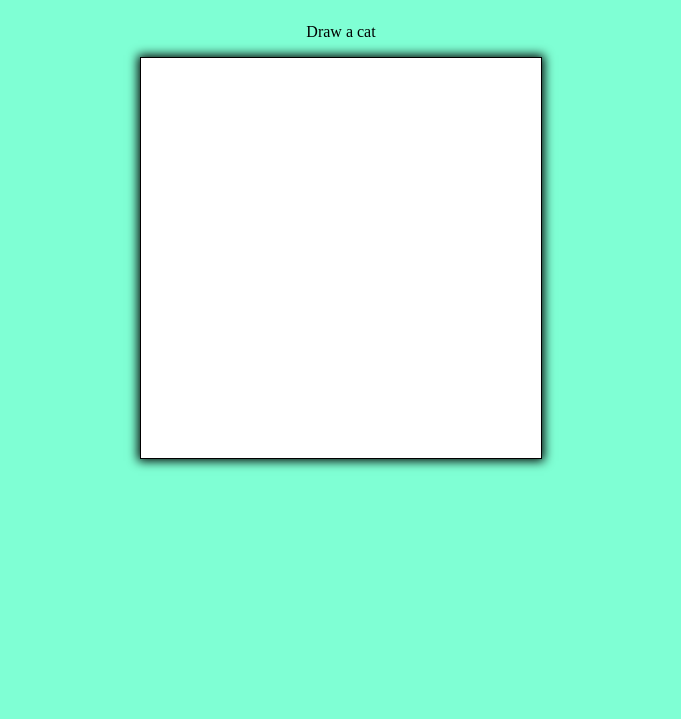
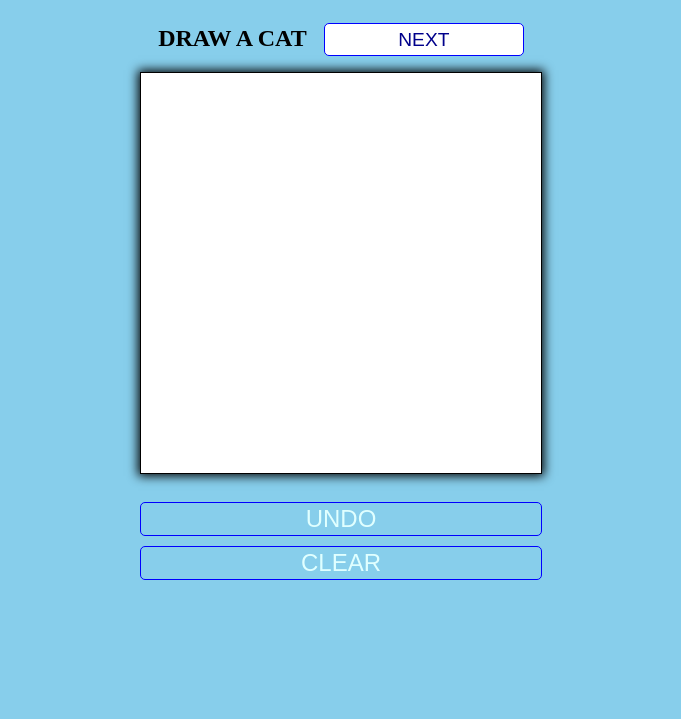
Before and after one commit to AzJRC/drawing_ai_app, a plain HTML site: page web/index.html in a window 1280 px wide. Shown: the part 81-800 px from the top of the page, without its empty margins (299-980 px from the left). Drawn offline with Linux system fonts and the light colour scheme.

Commit message:
sketch pad done

```diff
--- a/web/app/canvas.js
+++ b/web/app/canvas.js
@@ -1,5 +1,9 @@
 class SketchCanvas {
     constructor(container, size=400) {
+        container.style = `
+            display: flex;
+            flex-direction: column`
+
         this.canvas = document.createElement('canvas');
         this.canvas.width = size;
         this.canvas.height = size;
@@ -9,42 +13,107 @@ class SketchCanvas {
             box-shadow: 0px 0px 10px 2px black;
             `
         container.appendChild(this.canvas); /* Add element to the DOM */
+
+        container.appendChild(document.createElement('br'))
+
+        this.undoButton = this.#createButton(container, 'UNDO', this.buttonSize=size/5);
+        this.undoButton.disabled = true;
+
+        this.clearButton = this.#createButton(container, 'CLEAR', this.buttonSize);
+        this.clearButton.disabled = true;
+
         this.ctx = this.canvas.getContext('2d'); /* Allows enable the canvas api to draw in it */
-
         this.paths = []
+        this.tmpPaths = []
         this.isDrawing = false;
-
         this.#addEventListeners(); /* # means private method -> private methods can't be called outside of the class */
     }
 
     #addEventListeners() {
+
+        /* Canvas event listeners */
         this.canvas.onmousedown = (event) => {
-            const mousePos = this.#getMouseLoc(event)
-            this.paths.push([mousePos])
-            this.isDrawing = true
+            const mousePos = this.#getMouseLoc(event);
+            this.paths.push([mousePos]);
+            this.isDrawing = true;
         }
 
         this.canvas.onmousemove = (event) => {
             if (this.isDrawing) {
-                const mousePos = this.#getMouseLoc(event)
-                const lastPath = this.paths[this.paths.length - 1]
-                lastPath.push(mousePos) /* Add point to the last path */
-                this.#redraw()
+                const mousePos = this.#getMouseLoc(event);
+                const lastPath = this.paths[this.paths.length - 1];
+                lastPath.push(mousePos); /* Add point to the last path */
+                this.#redraw();
+
+                this.undoButton.disabled = false;
+                this.clearButton.disabled = false;
             }
         }
 
         this.canvas.onmouseup = () => {
             this.isDrawing = false;
         }
+
+        this.canvas.ontouchstart = (event) => {
+            const touch = event.touches[0]; /* Consider only first screen touch */
+            this.canvas.onmousedown(touch);
+        }
+
+        this.canvas.ontouchmove = (event) => {
+            const touch = event.touches[0];
+            this.canvas.onmousemove(touch);
+        }
+
+        this.canvas.ontouchend = () => {
+            this.canvas.onmouseup();
+        }
+
+
+        /* buttons event listeners */
+        this.undoButton.onclick = () => {
+            if (this.tmpPaths.length > 0) {
+                this.paths = [...this.tmpPaths]
+                this.tmpPaths = [];
+                this.#redraw();
+                this.clearButton.disabled = false
+            } else {
+                this.paths.pop()
+                this.#redraw()
+                if (this.paths.length == 0) {
+                    this.undoButton.disabled = true;
+                    this.clearButton.disabled = true;
+            }
+            }
+        }
+
+        this.clearButton.onclick = () => {
+            this.tmpPaths = [...this.paths];
+            this.paths = [];
+            this.#redraw();
+            this.clearButton.disabled = true;
+        }
+    }
+
+    #createButton(container, label, width) {
+        const button = document.createElement('button');
+        button.innerHTML = label;
+        button.style = `
+            display: inline-block;
+            text-align: center;
+            font-size: 1.5rem;
+            margin-top: 10px;`
+        container.appendChild(button);
+        return button;
     }
 
     #redraw = () => {
-        this.ctx.clearRect(0, 0, this.canvas.width, this.canvas.height) /* Clean the canvas */
-        draw.paths(this.ctx, this.paths) /* Function to draw in the canvas, defined in app/draw.js */
+        this.ctx.clearRect(0, 0, this.canvas.width, this.canvas.height); /* Clean the canvas */
+        draw.paths(this.ctx, this.paths); /* Function to draw in the canvas, defined in app/draw.js */
     }
 
     #getMouseLoc = (event) => {
-        const rect = this.canvas.getBoundingClientRect() /* The getBoundingClientRect() method is a property of HTML DOM Element that returns a DOMRect object with eight properties: left, top, right, bottom, x, y, width, and height */
-        return [Math.round(event.clientX - rect.left), Math.round(event.clientY - rect.top)] /* Coordinates X, Y relative to the left and top sides of the canvas, respectively */
+        const rect = this.canvas.getBoundingClientRect(); /* The getBoundingClientRect() method is a property of HTML DOM Element that returns a DOMRect object with eight properties: left, top, right, bottom, x, y, width, and height */
+        return [Math.round(event.clientX - rect.left), Math.round(event.clientY - rect.top)]; /* Coordinates X, Y relative to the left and top sides of the canvas, respectively */
     }
+
 }
--- a/web/app/draw.js
+++ b/web/app/draw.js
@@ -14,7 +14,6 @@ draw.path = (ctx, path, color) => {
 }
 
 draw.paths = (ctx, paths, color='black') => {
-    console.log(paths)
     for (const path of paths) {
         draw.path(ctx, path, color);
     }
--- a/web/app/instructions.js
+++ b/web/app/instructions.js
@@ -1,12 +1,37 @@
 class Instructions {
-    constructor(container, size=200) {
-        this.instruction = document.createElement('p');
-        this.instruction.innerHTML = 'Draw a ' + this.#drawing[this.#i];
-        this.instruction.width = size
-        this.instruction.height = size
-        container.appendChild(this.instruction)
+    constructor(container, size=400) {
+        container.style = `
+            width: ${size}px;
+            display: flex;
+            align-content: center;
+            flex-direction: row;
+            flex-wrap: wrap;
+            justify-content: space-evenly;
+            align-items: baseline;`
+
+        this.drawList = ['cat', 'cellphone', 'tree', 'chair', 'bicycle', 'pencil']
+        this.i = 0
+
+        this.instructions = document.createElement('p');
+        this.instructions.innerHTML = `Draw a ${this.drawList[this.i]}`
+        this.instructions.width = size;
+        this.instructions.style = `
+            display: inline-block;
+            text-align: center;
+            font-size: 1.5rem;
+            margin: 0;
+            text-transform: uppercase;
+            font-weight: 600;`
+        container.appendChild(this.instructions)
+
+        const button = document.createElement('button');
+        button.innerHTML = 'NEXT';
+        button.style = `
+            font-size: 1.2rem;
+            width: 50%;
+            height: 100%;
+            padding: 0.3rem 0;
+            margin: 1rem 0;`
+        container.appendChild(button)
     }
-
-    #i = 0
-    #drawing = ['cat', 'tree', 'car', 'phone', 'chair', 'laptop']
 }
--- a/web/index.html
+++ b/web/index.html
@@ -7,7 +7,7 @@
     </head>
     <body>
         <header>
-            <h1>AI drawing app</h1>
+            <h1>ARTIFICIAL INTELLIGENCE DRAW APP</h1>
         </header>
         <div id="instructionsContainer"></div>
         <script src="app/instructions.js"></script>
@@ -17,8 +17,18 @@
         <script src="app/canvas.js"></script> <!-- Create canvas where user will draw -->
 
         <script>
-            const instructions = new Instructions(instructionsContainer);
-            const canvas = new SketchCanvas(sketchCanvasContainer)
+            const defaultUsername = 'noUsername';
+            const data = {
+                'username': defaultUsername,
+                'session': `S${new Date().getTime()}${defaultUsername}-${Math.round(Math.random()*100)}`,
+                'drawings': {},
+            };
+
+            const canvas = new SketchCanvas(sketchCanvasContainer);
+            const instructions = new Instructions(instructionsContainer); /* Access app/instructions.js file */
+            const currentLabel = instructions.drawList[instructions.i];
+
+            data.drawings[currentLabel] = canvas.paths;
         </script>
     </body>
 </html>
--- a/web/styles.css
+++ b/web/styles.css
@@ -10,5 +10,29 @@ body {
     display: flex;
     flex-direction: column;
     align-items: center;
-    background-color: aquamarine;
+    background-color: skyblue;
 }
+
+h1 {
+    text-align: center;
+}
+
+button {
+    color: darkblue;
+    background-color: white;
+    border: 1px solid blue;
+    cursor: pointer;
+    border-radius: 5px;
+    padding: 2px 10px;
+}
+
+button:hover, button:active {
+    color: white;
+    background-color: slateblue;
+}
+
+button:disabled {
+    background-color: skyblue;
+    color: lightcyan;
+    cursor: auto;
+}
```
